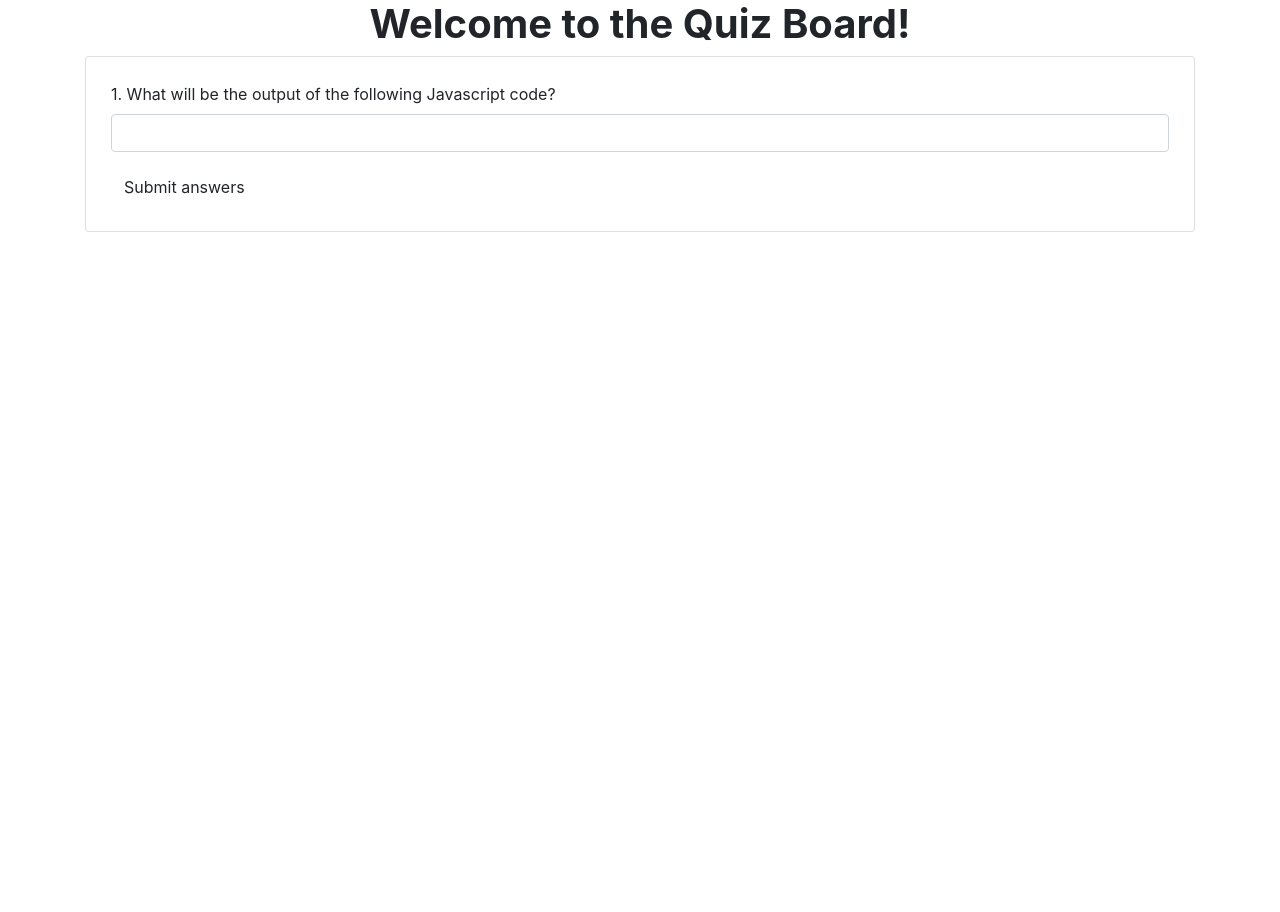
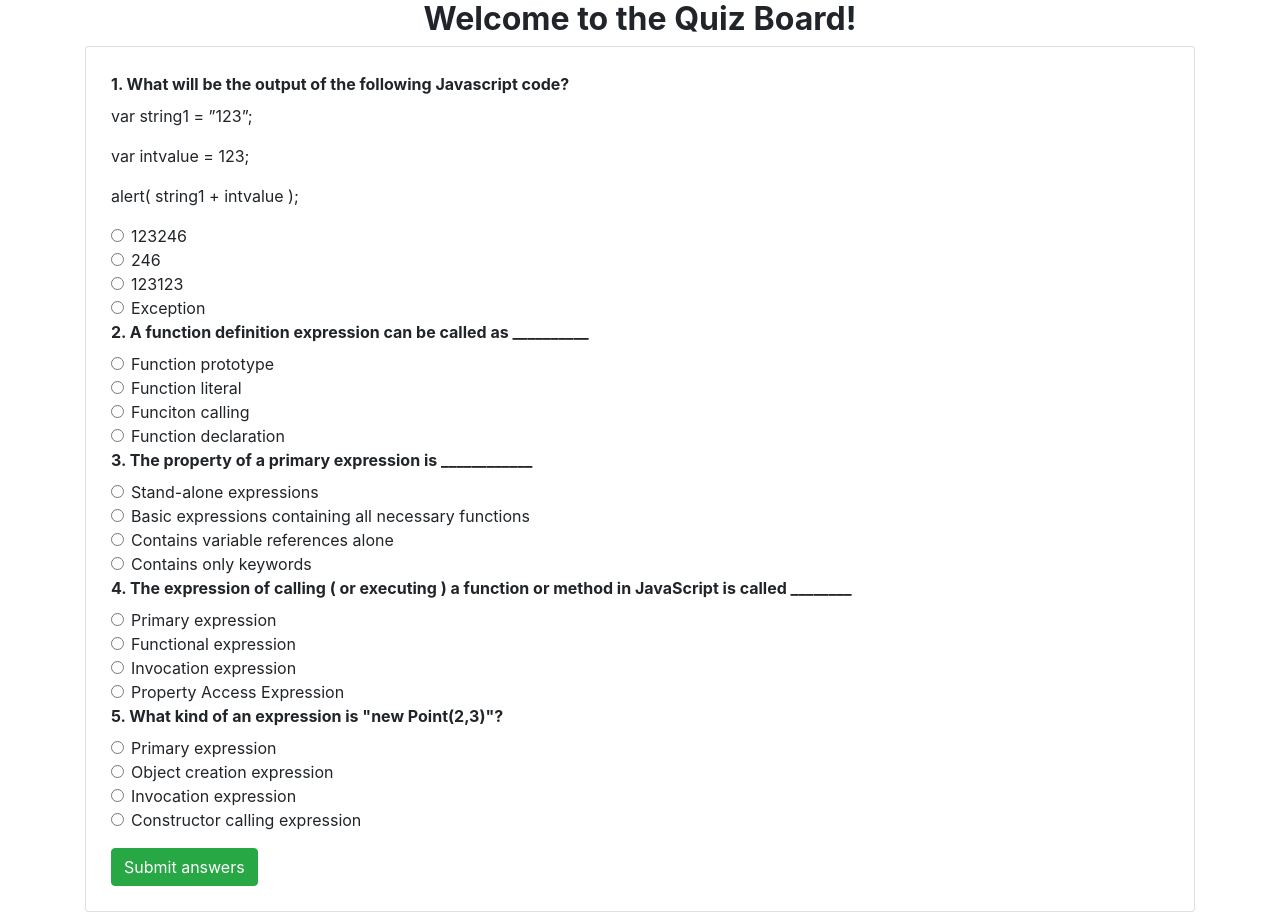
Before and after one commit to spgdaman/quiz-board, a plain HTML site: page index.html in a window 1280 px wide. Before the commit the page ends 800 px from the top, so only its background shows below. Drawn offline with nearby package versions, Linux system fonts and the light colour scheme.

Commit message:
Add question to form and include multiple choices in the radio buttons and labels

```diff
--- a/css/styles.css
+++ b/css/styles.css
@@ -1,8 +1,13 @@
 .heading{
   text-align: center;
   font-weight: bold;
+  font-size: 2rem;
 }
 
 .card{
   padding: 25px;
 }
+
+.question{
+  font-weight: bold;
+}
--- a/index.html
+++ b/index.html
@@ -16,14 +16,121 @@
 
     <div class="card">
 
-      <form>
-         <div class="form-group">
-            <label>1. What will be the output of the following Javascript code?</label>
-            <input id="person1" class="form-control" type="text">
-         </div>
+      <form id="form">
+        <div class="form-group">
+
+          <!-- Question 1 -->
+          <div>
+            <label class="question">1. What will be the output of the following Javascript code?</label>
+            <p>var string1 = ”123”;</p>
+            <p>var intvalue = 123;</p>
+            <p>alert( string1 + intvalue );</p>
+            <div class="form-check">
+              <input id="option-1" class="form-check-input" type="radio" name="answer1">
+              <label class="form-check-label"> 123246</label>
+            </div>
+            <div class="form-check">
+              <input id="option-2" class="form-check-input" type="radio" name="answer1">
+              <label class="form-check-label"> 246</label>
+            </div>
+            <div class="form-check">
+              <input id="option-3" class="form-check-input" type="radio" name="answer1">
+              <label class="form-check-label"> 123123</label>
+            </div>
+            <div class="form-check">
+              <input id="option-4" class="form-check-input" type="radio" name="answer1">
+              <label class="form-check-label"> Exception</label>
+            </div>
+          </div>
+
+          <!-- Question 2 -->
+          <div>
+            <label class="question">2. A function definition expression can be called as __________</label>
+            <div class="form-check">
+              <input id="option-1" class="form-check-input" type="radio" name="answer2">
+              <label class="form-check-label"> Function prototype</label>
+            </div>
+            <div class="form-check">
+              <input id="option-2" class="form-check-input" type="radio" name="answer2">
+              <label class="form-check-label"> Function literal</label>
+            </div>
+            <div class="form-check">
+              <input id="option-3" class="form-check-input" type="radio" name="answer2">
+              <label class="form-check-label"> Funciton calling</label>
+            </div>
+            <div class="form-check">
+              <input id="option-4" class="form-check-input" type="radio" name="answer2">
+              <label class="form-check-label"> Function declaration</label>
+            </div>
+          </div>
+
+          <!-- Question 3 -->
+          <div>
+            <label class="question">3. The property of a primary expression is ____________</label>
+            <div class="form-check">
+              <input id="option-1" class="form-check-input" type="radio" name="answer3">
+              <label class="form-check-label"> Stand-alone expressions</label>
+            </div>
+            <div class="form-check">
+              <input id="option-2" class="form-check-input" type="radio" name="answer3">
+              <label class="form-check-label"> Basic expressions containing all necessary functions</label>
+            </div>
+            <div class="form-check">
+              <input id="option-3" class="form-check-input" type="radio" name="answer3">
+              <label class="form-check-label"> Contains variable references alone</label>
+            </div>
+            <div class="form-check">
+              <input id="option-4" class="form-check-input" type="radio" name="answer3">
+              <label class="form-check-label"> Contains only keywords</label>
+            </div>
+          </div>
+
+          <!-- Question 4 -->
+          <div>
+            <label class="question">4. The expression of calling ( or executing ) a function or method in JavaScript is called ________</label>
+            <div class="form-check">
+              <input id="option-1" class="form-check-input" type="radio" name="answer4">
+              <label class="form-check-label"> Primary expression</label>
+            </div>
+            <div class="form-check">
+              <input id="option-2" class="form-check-input" type="radio" name="answer4">
+              <label class="form-check-label"> Functional expression</label>
+            </div>
+            <div class="form-check">
+              <input id="option-3" class="form-check-input" type="radio" name="answer4">
+              <label class="form-check-label"> Invocation expression</label>
+            </div>
+            <div class="form-check">
+              <input id="option-4" class="form-check-input" type="radio" name="answer4">
+              <label class="form-check-label"> Property Access Expression</label>
+            </div>
+          </div>
+
+          <!-- Question 5 -->
+          <div>
+            <label class="question">5. What kind of an expression is "new Point(2,3)"?</label>
+            <div class="form-check">
+              <input id="option-1" class="form-check-input" type="radio" name="answer5">
+              <label class="form-check-label"> Primary expression</label>
+            </div>
+            <div class="form-check">
+              <input id="option-2" class="form-check-input" type="radio" name="answer5">
+              <label class="form-check-label"> Object creation expression</label>
+            </div>
+            <div class="form-check">
+              <input id="option-3" class="form-check-input" type="radio" name="answer5">
+              <label class="form-check-label"> Invocation expression</label>
+            </div>
+            <div class="form-check">
+              <input id="option-4" class="form-check-input" type="radio" name="answer5">
+              <label class="form-check-label"> Constructor calling expression</label>
+            </div>
+          </div>
+
+        </div>
 
 
-         <button type="submit" class="btn">Submit answers</button>
+        <button type="submit" class="btn btn-success">Submit answers</button>
       </form>
 
 
```
